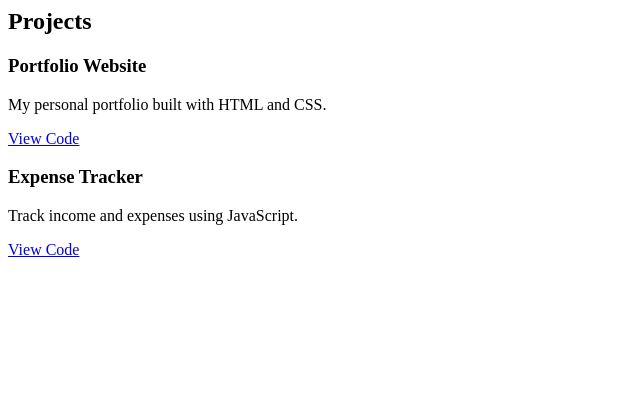
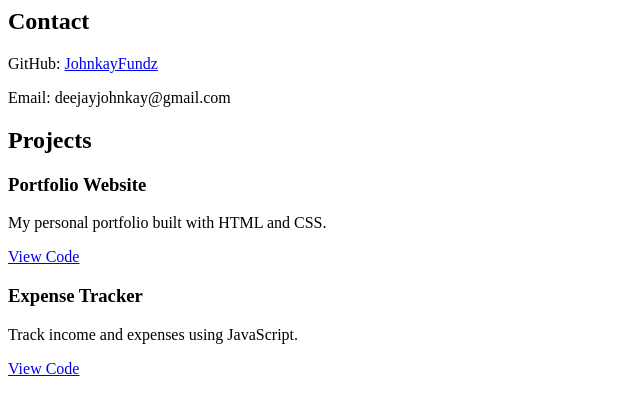
Before and after one commit to JohnkayFundz/JohnkayFundz.github.io, a plain HTML site: page index.html in a window 1280 px wide. Shown: the whole page, without its empty margins (0-640 px from the left). Drawn offline with Linux system fonts and the light colour scheme.

Commit message:
Add contact section to index.html
Added contact information section with GitHub and email.

```diff
--- a/index.html
+++ b/index.html
@@ -1,3 +1,10 @@
+<section class="section">
+  <h2>Contact</h2>
+
+  <p>GitHub: <a href="https://github.com/JohnkayFundz">JohnkayFundz</a></p>
+
+  <p>Email: deejayjohnkay@gmail.com </p>
+</section>
 <section id="projects" class="section">
   <h2>Projects</h2>
 
```
